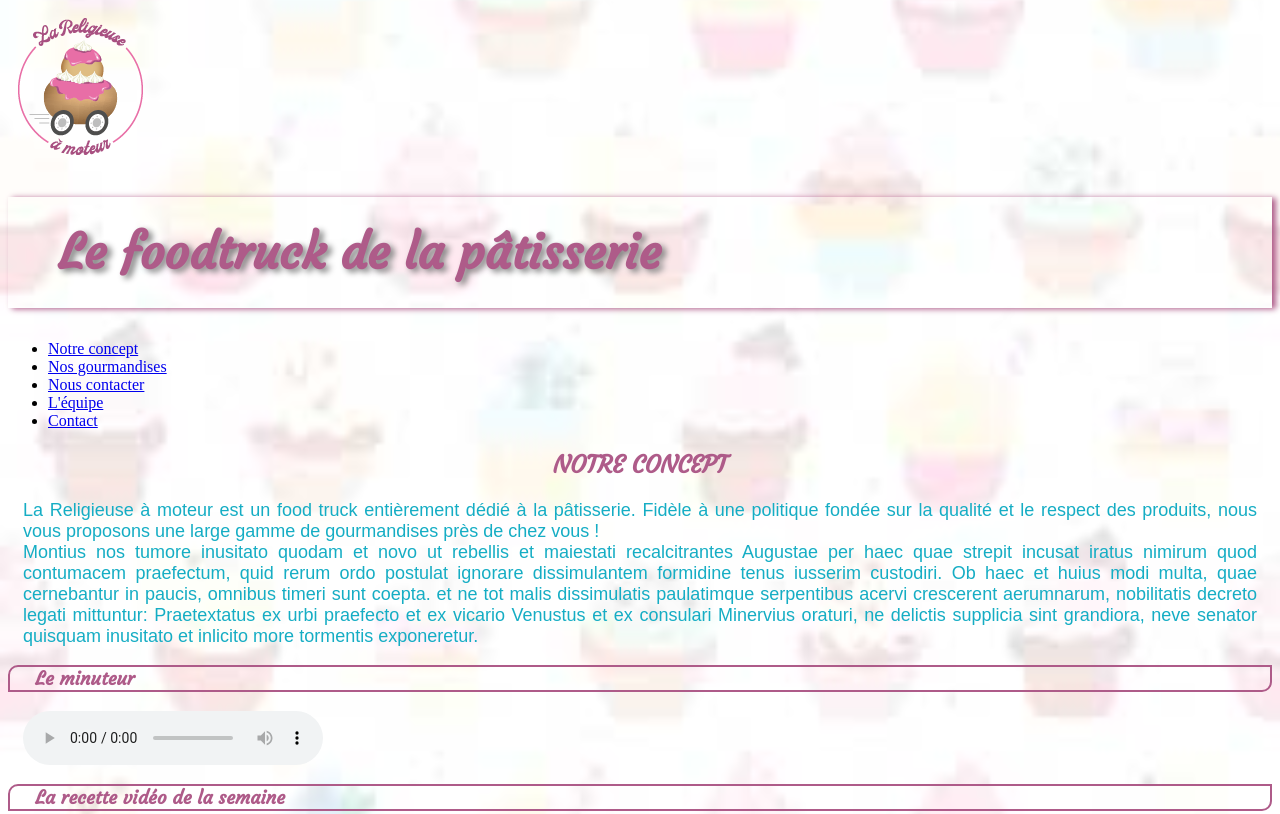
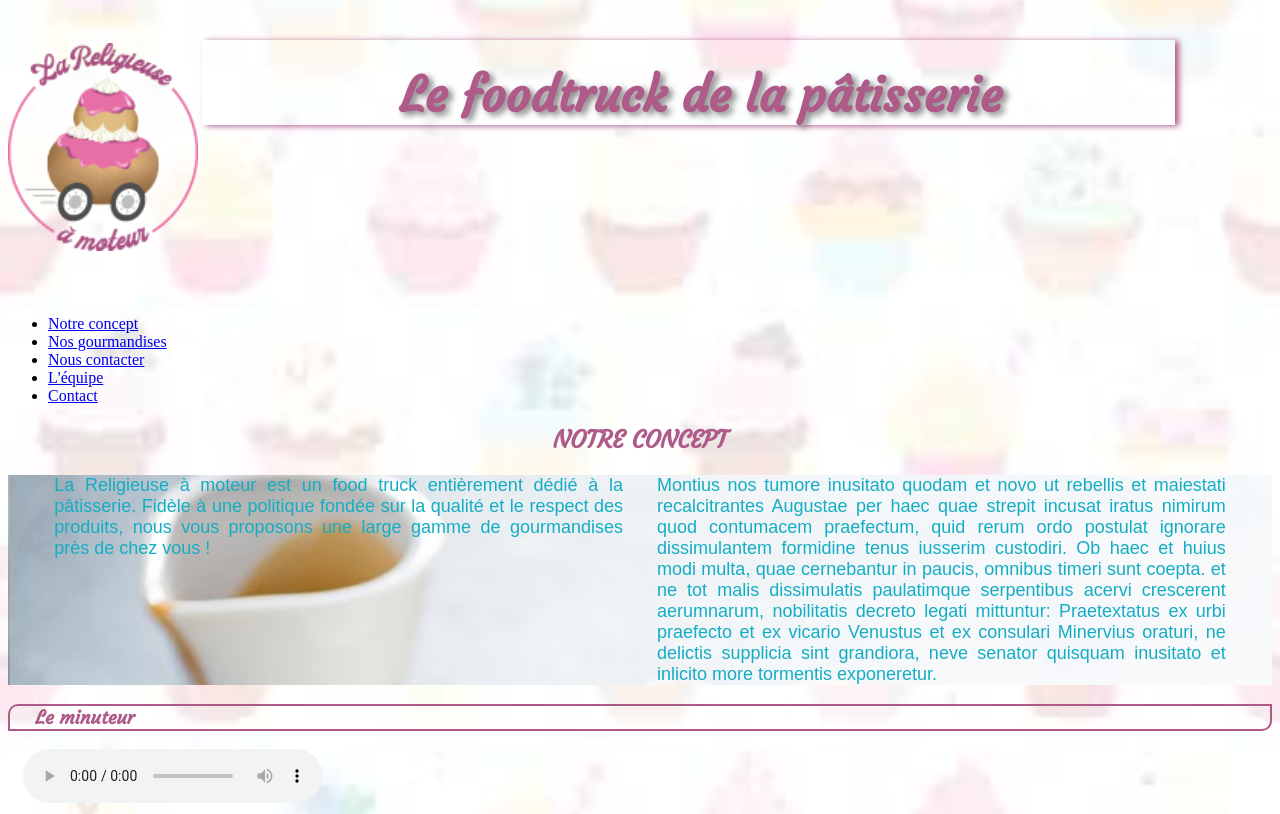
Before and after one commit to Fabgraph/mon-site, a plain HTML site: page index.html in a window 1280 px wide. Shown: the top 814 px of the page. Drawn offline with Linux system fonts and the light colour scheme.

Commit message:
commit04

```diff
--- a/inc/css/style.css
+++ b/inc/css/style.css
@@ -1,31 +1,24 @@
 @charset "utf-8";
 
-@font-face {
-    font-family: 'amerikaregular';
-    src: url('../font/AMERIKA_-webfont.eot');
-    src: url('../font/AMERIKA_-webfont.eot?#iefix') format('embedded-opentype'),
-         url('../font/AMERIKA_-webfont.woff2') format('woff2'),
-         url('../font/AMERIKA_-webfont.woff') format('woff'),
-         url('../font/AMERIKA_-webfont.ttf') format('truetype'),
-         url('../font/AMERIKA_-webfont.svg#amerikaregular') format('svg');
-    font-weight: normal;
-    font-style: normal;
-
-}
-
+/*---Mise en forme global---*/
 body {
     background-image: url("../img/motif-gateaux.jpg");
     background-attachment: fixed;
     background-size: cover;
 }
 
+/*---Mise en forme de mes titres ---*/
 header h1 {
     color: #ae5b89;
     font-family: 'Courgette', cursive;
     font-size: 3em;
     text-shadow: 4px 3px 6px grey;
     box-shadow: 4px 1px 6px;
-    padding: 2% 2% 2% 4%;
+    vertical-align: top;
+    width: 75%;
+    display: inline-block;
+    text-align: center;
+    padding: 2% 0 0 2%;
 }
 
 h2 {
@@ -47,27 +40,115 @@ h3 {
     font-family: 'Courgette', cursive;
 }
 
+/*---Mise en forme du header---*/
+header a img {
+    padding: 35px 0;
+    display: inline-block;
+    width: 15%;
+}
+
+/*---Mise en forme de notre menu principal---*/
+/*---exemple de menu vertical
+#principal {
+    list-style-type: none;
+    margin: 0;
+    padding: 0;
+    width: 20%;
+    background-color: #ae5b8980;
+    border-style: solid;
+    border-color: #ae5b89;
+    border-width: 2px 2px 0 2px;
+}
+
+#principal a {
+    display: block;
+    color: darkslategrey;
+    font-family: sans-serif;
+    text-decoration: none;
+    padding: 8px 16px;
+}
+
+#principal li {
+    text-align: center;
+    border-bottom: 2px solid #ae5b89;
+}
+
+#principal li a:hover, #principale li a:focus {
+    background-color: #ae5b89;
+    color: #fff;
+    text-decoration: underline;
+}
+
+#principal li a:active {
+   background-color: coral;
+   color: #fff;
+}
+---*/
+
+nav {
+    margin-top: 2%;
+}
+
+
+/*---Exemple de menu horizontal*/
+
+
+/*---Mise en forme de mes paragraphe---*/
 p {
     color: #15adc4;
     text-align: justify;
     font-size: 18px;
     font-family: sans-serif;
     margin: 0px 15px;
+    width: 49%;
 }
 
+#concept {
+    background-image: url("../img/crepes-gateau.jpg");
+    background-repeat: no-repeat;
+    text-align: center;
+    background-size: cover;
+}
+
+/* alignement paragraphes*/
+
+#p1 {
+    width: 45%;
+    vertical-align: top;
+    display: inline-block;
+}
+
+#p2 {
+    width: 45%;
+    display: inline-block;
+    display: inline-block;
+}
+
+/*---Mise en forme de la vidéo---*/
 video {
     border: 4px outset #ae5b89;
     margin: 0px 15px;
 }
 
+/*---Mise en forme de l'audio---*/
 audio {
     margin: 0px 15px;
 }
 
-header img {
-    padding: 10px;
-}
 
 .tableau {
     padding: 20px;
 }
+
+/*---Mise en forme FOODTRUCK---*/
+.truck1 {
+    width: 35%;
+    display: inline-block;
+    vertical-align: top;
+    padding: 2%;
+}
+
+.truck2 {
+    width: 55%;
+    display: inline-block;
+}
--- a/index.html
+++ b/index.html
@@ -14,7 +14,7 @@
             <h1>Le foodtruck de la pâtisserie</h1>
         </header>
         <nav>
-            <ul>
+            <ul id="principal">
                 <li><a href="#">Notre concept</a></li>
                 <li><a href="#">Nos gourmandises</a></li>
                 <li><a href="#">Nous contacter</a></li>
@@ -24,19 +24,20 @@
         </nav>
 
         <h2>Notre concept</h2>
+            <div id="concept">
+                <p id="p1">La Religieuse à moteur est un food truck entièrement dédié     à la  pâtisserie. Fidèle à une politique fondée sur la qualité et le     respect des   produits, nous vous proposons une large gamme de     gourmandises près de chez    vous !</p>
+                <p id="p2">Montius nos tumore inusitato quodam et novo ut rebellis et     maiestati    recalcitrantes Augustae per haec quae strepit incusat     iratus nimirum quod  contumacem praefectum, quid rerum ordo postulat     ignorare dissimulantem   formidine tenus iusserim custodiri. Ob haec et     huius modi multa, quae     cernebantur in paucis, omnibus timeri sunt     coepta. et ne tot malis  dissimulatis paulatimque serpentibus acervi     crescerent aerumnarum,   nobilitatis decreto legati mittuntur:     Praetextatus ex urbi praefecto et ex    vicario Venustus et ex consulari     Minervius oraturi, ne delictis supplicia  sint grandiora, neve senator     quisquam inusitato et inlicito more tormentis   exponeretur.
+                </p>
+            </div>
 
-            <p>La Religieuse à moteur est un food truck entièrement dédié à la  pâtisserie. Fidèle à une politique fondée sur la qualité et le respect des   produits, nous vous proposons une large gamme de gourmandises près de chez    vous !</p>
-            <p>Montius nos tumore inusitato quodam et novo ut rebellis et maiestati    recalcitrantes Augustae per haec quae strepit incusat iratus nimirum quod  contumacem praefectum, quid rerum ordo postulat ignorare dissimulantem   formidine tenus iusserim custodiri. Ob haec et huius modi multa, quae     cernebantur in paucis, omnibus timeri sunt coepta. et ne tot malis  dissimulatis paulatimque serpentibus acervi crescerent aerumnarum,   nobilitatis decreto legati mittuntur: Praetextatus ex urbi praefecto et ex    vicario Venustus et ex consulari Minervius oraturi, ne delictis supplicia  sint grandiora, neve senator quisquam inusitato et inlicito more tormentis   exponeretur.
-            </p>
-
-        <h3>Le minuteur</h3>
+        <h3 id="titre1">Le minuteur</h3>
             <audio controls>
                 <source src="inc/sons/0082.mp3" type="audio/mp3">
                 <source src="inc/sons/0082.ogg" type="audio/ogg">
             </audio>
             <br>
 
-        <h3>La recette vidéo de la semaine</h3>
+        <h3 id="titre2">La recette vidéo de la semaine</h3>
             <video controls width="300px" height="150px">
                 <source src="inc/video/Recette-de-la-semaine.mp4" type="video/mp4">
             </video>
@@ -50,7 +51,15 @@
             D’autres personnes utilisent des changements de température, ouverture de la porte          du four ou pas… etc. <mark>Testez plusieurs méthodes et tenez-vous à celle qui fonctionne !</mark>
             <br> cm<sup>2</sup>
             </p>
-
+        <h3> Le foodtrcuk</h3>
+            <div>
+                <p class="truck1">Lorem ipsum dolor sit amet, consectetur adipisicing elit. Tenetur ratione ipsam quam aliquam sed minus consequuntur error. Ipsam sit quae optio architecto modi cupiditate odit. Lorem ipsum dolor sit amet, consectetur adipisicing elit. Debitis, sint.</p>
+                <img src="inc/img/foodtruck.jpg" alt="Photo du foodtruck" title="La Religieuse à moteur" class="truck2">
+            </div>
+            <div>
+                <img src="inc/img/gateau-creme.jpg" alt="Photo du gateau à la creme" title="Notre spécialité" class="truck2">
+                <p class="truck1">Lorem ipsum dolor sit amet, consectetur adipisicing elit. Cum fugiat id quae voluptate vero laborum dignissimos nam provident expedita perspiciatis. Ea corrupti perspiciatis voluptate officiis. Lorem ipsum dolor sit amet, consectetur adipisicing elit. Vitae nam fuga beatae exercitationem doloribus magnam!</p>
+            </div>
         <h3>Emplacement du foodtruck</h3>
             <table class="tableau">
                 <th>Jour</th>
```
Also changed, not shown: inc/img/foodtruck.jpg (added), inc/img/gateau-creme.jpg (added).
